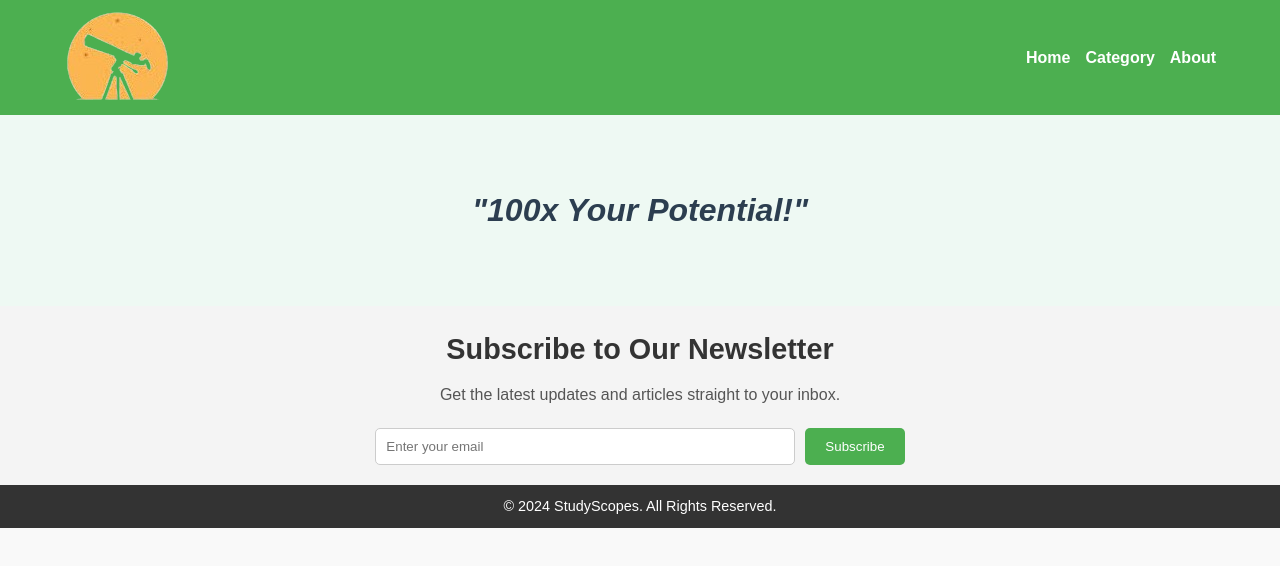
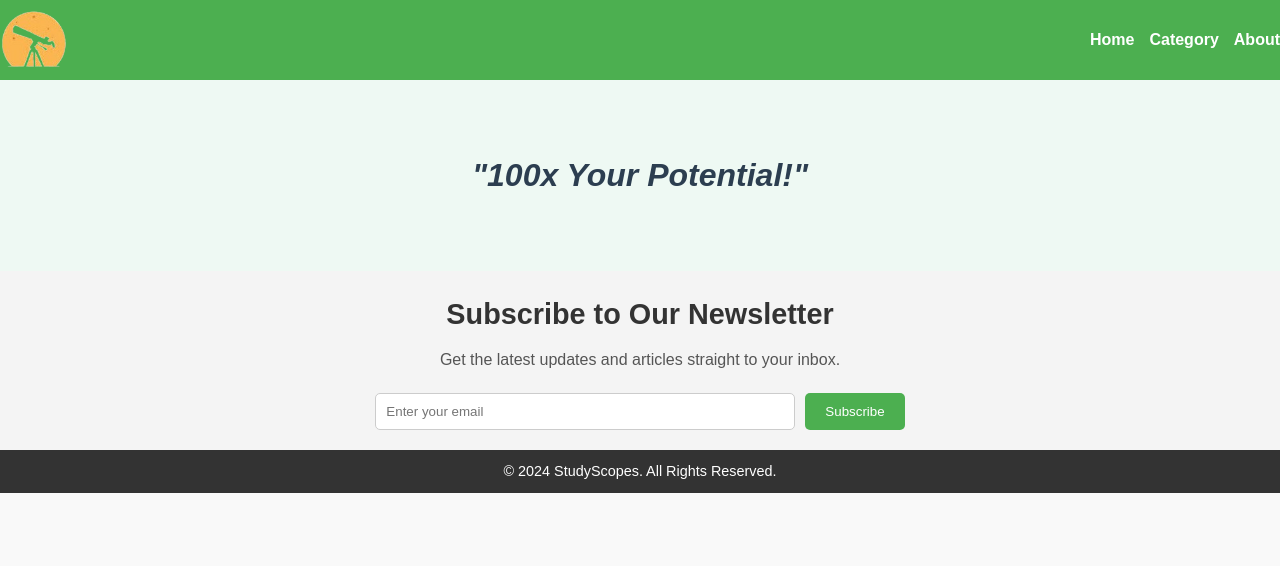
Before and after one commit to StudyScopes/studyscopes, a plain HTML site: page index.html in a window 1280 px wide. Drawn offline with Linux system fonts and the light colour scheme.

Commit message:
Update styles.css

```diff
--- a/styles.css
+++ b/styles.css
@@ -19,14 +19,21 @@ header {
   padding: 10px 0;
 }
 
+.logo {
+  height: 60px; /* Adjust as needed */
+  width: auto;
+}
+
 header .container {
   display: flex;
+  align-items: center;
   justify-content: space-between;
-  align-items: center;
-  width: 90%;
-  max-width: 1200px;
-  margin: 0 auto;
 }
+
+header img.logo {
+  margin-right: 20px;
+}
+
 
 header h1 {
   font-size: 1.8rem;
```
